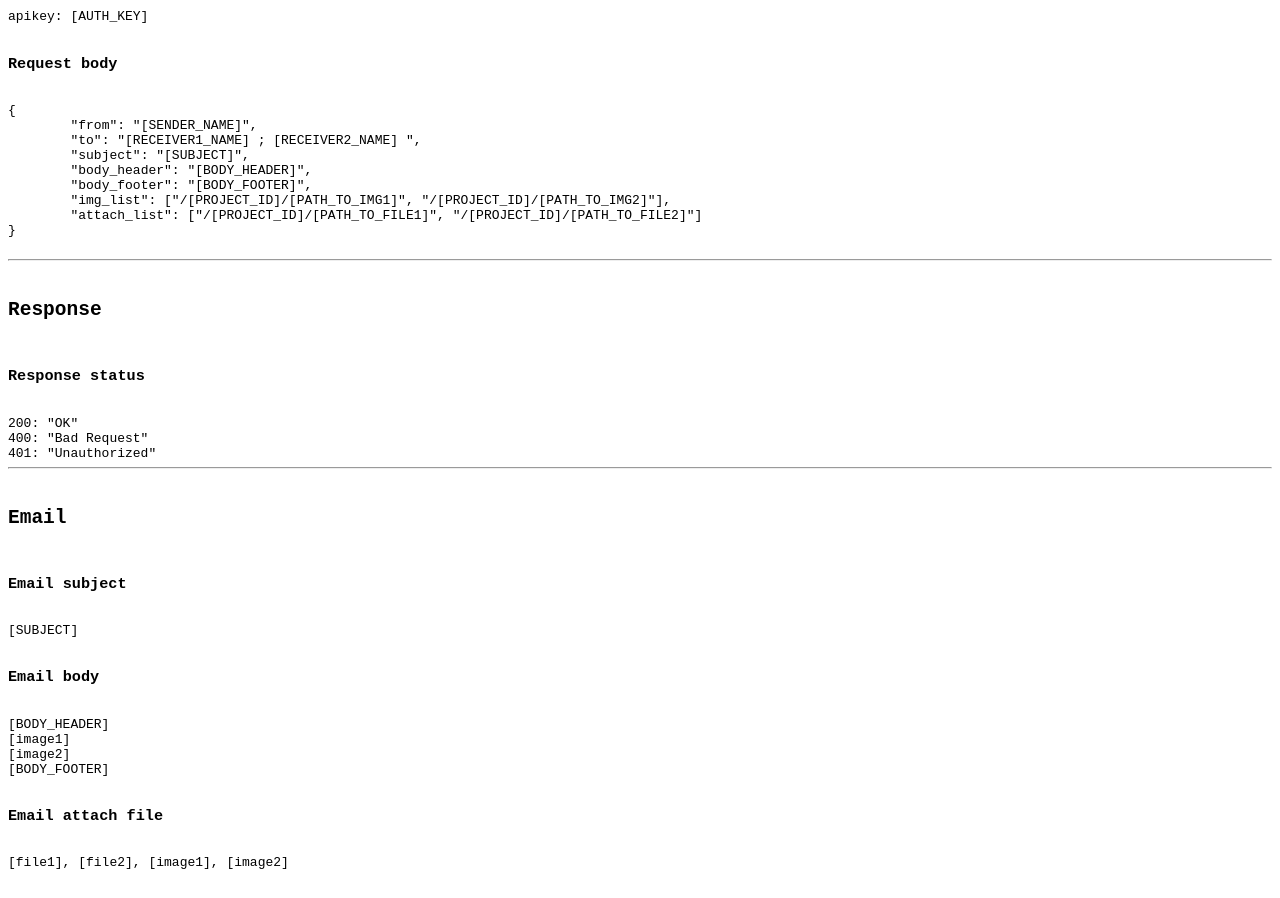
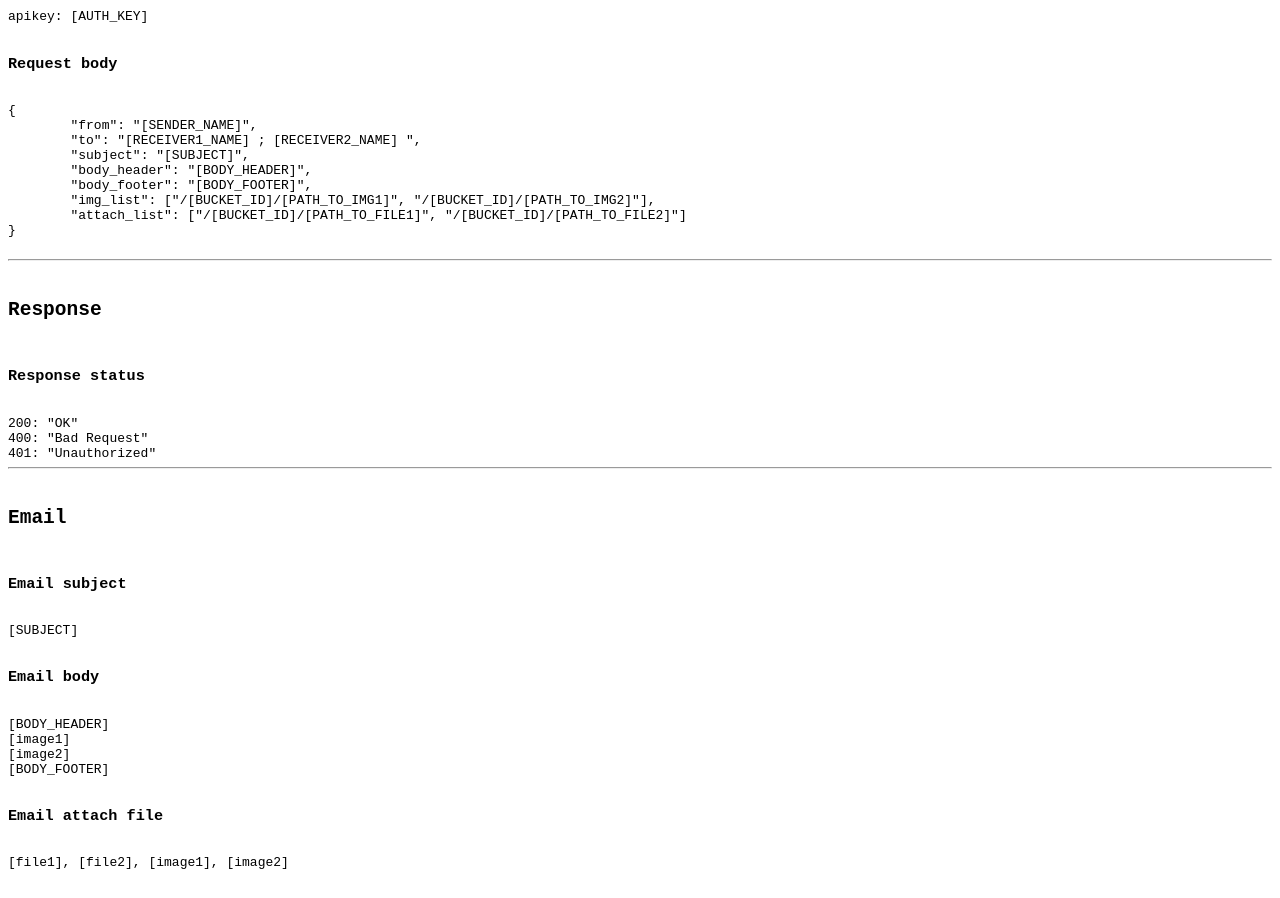
Before and after one commit to ssiwapol/gae-email, a plain HTML site: page index.html in a window 1280 px wide. Shown: the part 360-1258 px from the top of the page. Drawn offline with Linux system fonts and the light colour scheme.

Commit message:
update index page

```diff
--- a/index.html
+++ b/index.html
@@ -21,8 +21,8 @@ apikey: [AUTH_KEY]
 	"subject": "[SUBJECT]",
 	"body_header": "[BODY_HEADER]",
 	"body_footer": "[BODY_FOOTER]",
-	"img_list": ["/[PROJECT_ID]/[PATH_TO_IMG1]", "/[PROJECT_ID]/[PATH_TO_IMG2]"],
-	"attach_list": ["/[PROJECT_ID]/[PATH_TO_FILE1]", "/[PROJECT_ID]/[PATH_TO_FILE2]"]
+	"img_list": ["/[BUCKET_ID]/[PATH_TO_IMG1]", "/[BUCKET_ID]/[PATH_TO_IMG2]"],
+	"attach_list": ["/[BUCKET_ID]/[PATH_TO_FILE1]", "/[BUCKET_ID]/[PATH_TO_FILE2]"]
 }
 
 <hr>
```
